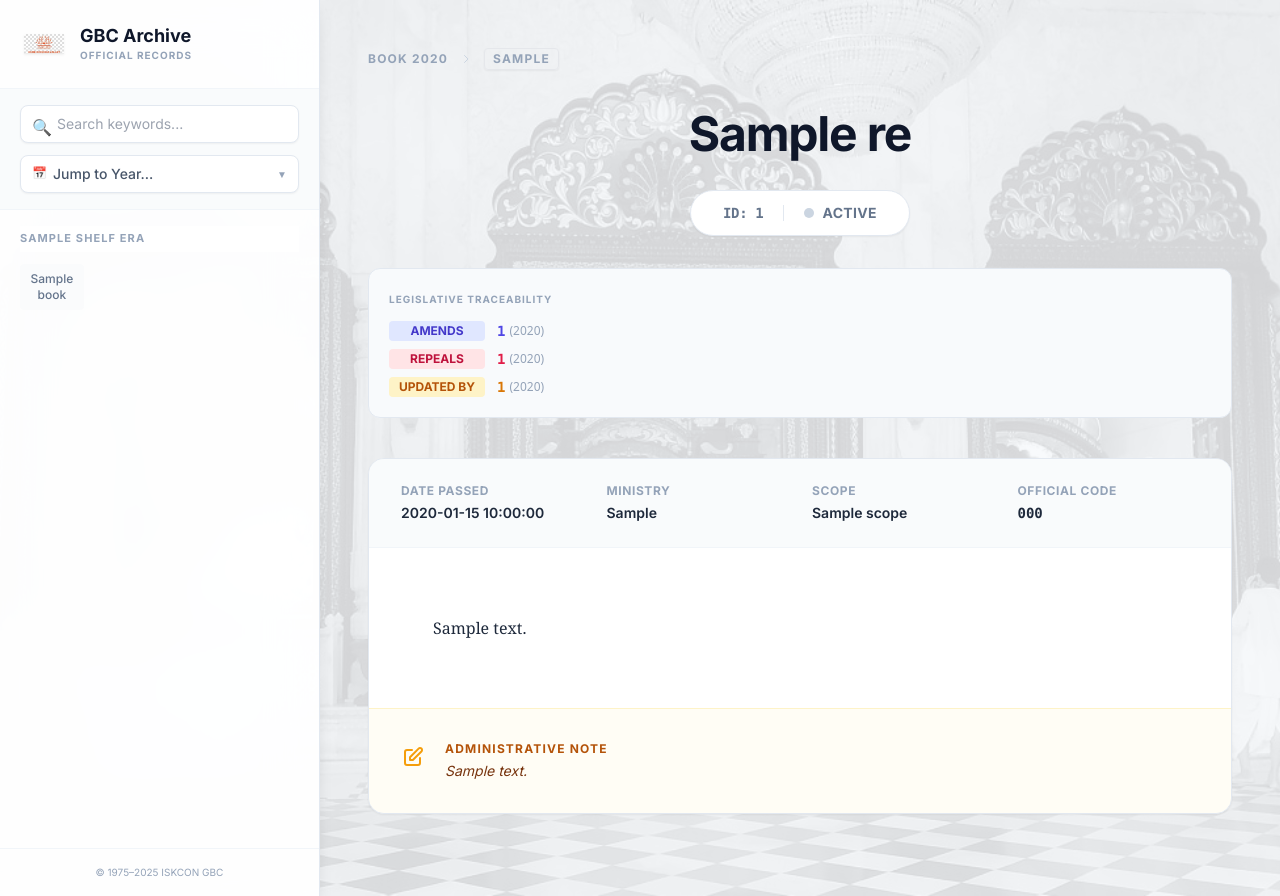
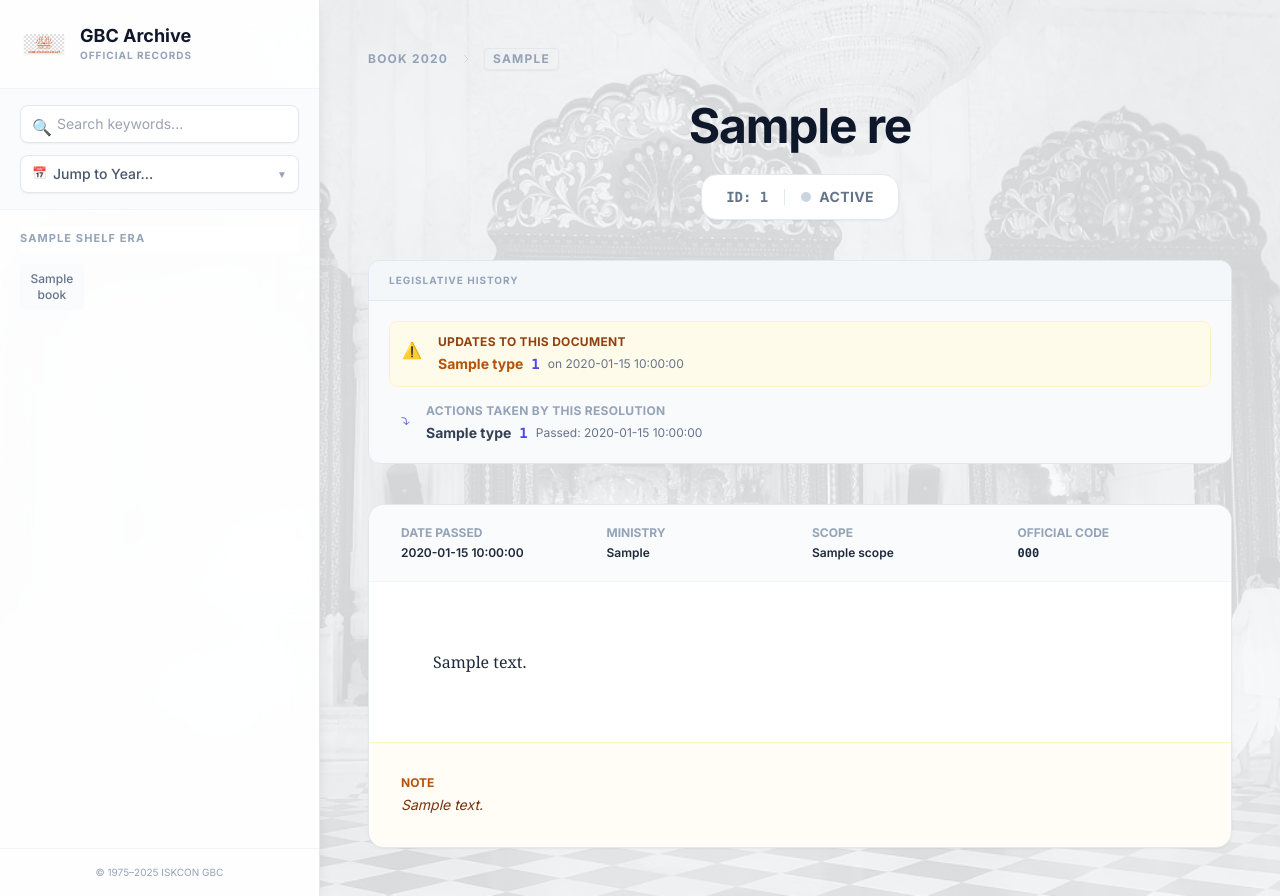
Before and after one commit to Shrikar32/ISKCON-Service-Learning, a FastAPI app: template templates/resolution.html in a window 1280 px wide. Run offline with FastAPI, Linux system fonts and the light colour scheme; the template is opened without the code that fills it: most values are stand-ins (such as "Sample title", 1, 10 or a date in 2020); some libraries are stand-ins or nearby versions.

Commit message:
Added bi-directional traceability and ministry labels

```diff
--- a/app.py
+++ b/app.py
@@ -7,11 +7,10 @@ from fastapi.templating import Jinja2Templates
 
 app = FastAPI()
 
-# Mount Static Assets
 app.mount("/static", StaticFiles(directory="static"), name="static")
 templates = Jinja2Templates(directory="templates")
 
-# --- 1. CONSTANTS: The 6 Ministries ---
+# --- 1. MINISTRIES & CATEGORIES ---
 CATEGORY_MAP = {
     "ADM": "Administrative & Appointments",
     "FIN": "Financial & Budgetary",
@@ -22,54 +21,98 @@ CATEGORY_MAP = {
 }
 
 CATEGORY_COLORS = {
-    "ADM": "bg-slate-100 text-slate-700 border-slate-200 ring-slate-200",
-    "FIN": "bg-emerald-50 text-emerald-700 border-emerald-200 ring-emerald-200",
-    "GUR": "bg-amber-50 text-amber-700 border-amber-200 ring-amber-200",
-    "ZON": "bg-indigo-50 text-indigo-700 border-indigo-200 ring-indigo-200",
-    "EDU": "bg-sky-50 text-sky-700 border-sky-200 ring-sky-200",
-    "LAW": "bg-rose-50 text-rose-700 border-rose-200 ring-rose-200"
+    "ADM": "bg-slate-100 text-slate-700 border-slate-200",
+    "FIN": "bg-emerald-50 text-emerald-700 border-emerald-200",
+    "GUR": "bg-amber-50 text-amber-700 border-amber-200",
+    "ZON": "bg-indigo-50 text-indigo-700 border-indigo-200",
+    "EDU": "bg-sky-50 text-sky-700 border-sky-200",
+    "LAW": "bg-rose-50 text-rose-700 border-rose-200"
 }
 
-# --- 2. LOGIC: Advanced Classification ---
-def classify_chapter(row):
-    text = f"{str(row.get('Section_Ministry', ''))} {str(row.get('Category', ''))} {str(row.get('Resolution_ID', ''))} {str(row.get('Title', ''))}".upper()
+# --- 2. GLOBAL INDEXES (The Brain) ---
+# We store metadata here so we can look up dates/years instantly
+RESOLUTION_META = {}
+# We store reverse links here (e.g., who amended whom)
+REVERSE_LINKS = {}
 
-    if "LAW" in text or "LEGAL" in text or "CONSTITUTION" in text or "JUSTICE" in text: return "LAW"
-    if "FIN" in text or "BUDGET" in text or "AUDIT" in text or "BBT" in text: return "FIN"
-    if "EDU" in text or "EDUCATION" in text or "ACADEMIC" in text or "SASTRIC" in text: return "EDU"
-    if "GUR" in text or "GURU" in text or "SANNYASA" in text or "INITIATION" in text: return "GUR"
-    if "ZON" in text or "ZONE" in text or "GBC ZONAL" in text: return "ZON"
-    return "ADM"
-
-# --- 3. DATA ENGINE: Smart Loader & Indexer ---
-RESOLUTION_INDEX = {}  # Global lookup for Year tracing
+def clean_id_list(id_str):
+    """Splits 'GBC-01, GBC-02' into a clean list."""
+    if pd.isna(id_str) or not str(id_str).strip():
+        return []
+    return [x.strip() for x in re.split(r'[,;]', str(id_str)) if x.strip()]
 
 def load_data():
-    global RESOLUTION_INDEX
+    global RESOLUTION_META, REVERSE_LINKS
+    RESOLUTION_META = {}
+    REVERSE_LINKS = {}
+
     data_folder = "data"
     if not os.path.exists(data_folder): return pd.DataFrame()
-
-    files = [f for f in os.listdir(data_folder) if f.endswith('.csv') or f.endswith('.xlsx')]
+    files = [f for f in os.listdir(data_folder) if f.endswith(('.csv', '.xlsx'))]
     if not files: return pd.DataFrame()
 
     filepath = os.path.join(data_folder, files[0])
-    print(f"✅ SYSTEM: Loading data from {files[0]}...")
 
     try:
         if filepath.endswith('.csv'): df = pd.read_csv(filepath)
         else: df = pd.read_excel(filepath)
 
-        # 1. Clean Data
+        # 1. Clean & Classify
         df['Year'] = pd.to_numeric(df['Year'], errors='coerce').fillna(0).astype(int)
-        df['Chapter_Code'] = df.apply(classify_chapter, axis=1)
+
+        # Smart Ministry Classifier
+        def get_ministry_code(row):
+            # If the file specifically says "FIN" or "EDU", trust it first
+            code = str(row.get('Section_Ministry', '')).upper()
+            if code in CATEGORY_MAP: return code
+
+            # Otherwise, guess based on keywords
+            text = f"{code} {str(row.get('Category', ''))} {str(row.get('Resolution_ID', ''))} {str(row.get('Title', ''))}".upper()
+            if "LAW" in text or "LEGAL" in text: return "LAW"
+            if "FIN" in text or "BUDGET" in text: return "FIN"
+            if "EDU" in text or "ACADEMIC" in text: return "EDU"
+            if "GUR" in text or "INITIATION" in text: return "GUR"
+            if "ZON" in text: return "ZON"
+            return "ADM"
+
+        df['Chapter_Code'] = df.apply(get_ministry_code, axis=1)
         df['Chapter_Name'] = df['Chapter_Code'].map(CATEGORY_MAP)
         df['Shelf'] = df['Year'].apply(lambda y: f"{int(y//10 * 10)}s")
         df['Is_Active'] = df['Status'].astype(str).str.lower() == 'active'
 
-        # 2. Build Index for Traceability (ID -> Year)
-        # We handle NaN and ensure IDs are strings
-        temp_df = df[['Resolution_ID', 'Year']].dropna()
-        RESOLUTION_INDEX = dict(zip(temp_df['Resolution_ID'].astype(str), temp_df['Year']))
+        # 2. POPULATE INTELLIGENCE INDEXES
+        for idx, row in df.iterrows():
+            rid = str(row['Resolution_ID']).strip()
+
+            # A. Store Metadata for Lookup
+            RESOLUTION_META[rid] = {
+                "year": row['Year'],
+                "date": str(row.get('Date_Passed', row['Year'])),
+                "title": row['Title']
+            }
+
+            # B. Build Reverse Links (The Time Machine)
+            # If This Res (A) amends Old Res (B), we tell B about it.
+
+            # Handle Amendments
+            for target in clean_id_list(row.get('Amends_IDs')):
+                if target not in REVERSE_LINKS: REVERSE_LINKS[target] = []
+                REVERSE_LINKS[target].append({
+                    "type": "AMENDED BY",
+                    "source_id": rid,
+                    "date": row.get('Date_Passed', row['Year']),
+                    "year": row['Year']
+                })
+
+            # Handle Repeals
+            for target in clean_id_list(row.get('Repeals_IDs')):
+                if target not in REVERSE_LINKS: REVERSE_LINKS[target] = []
+                REVERSE_LINKS[target].append({
+                    "type": "REPEALED BY",
+                    "source_id": rid,
+                    "date": row.get('Date_Passed', row['Year']),
+                    "year": row['Year']
+                })
 
         return df.sort_values(['Year', 'Resolution_ID'])
 
@@ -79,73 +122,44 @@ def load_data():
 
 DF = load_data()
 ALL_YEARS = sorted(DF['Year'].unique(), reverse=True) if not DF.empty else []
+NAV_TREE = {shelf: sorted(DF[DF['Shelf']==shelf]['Year'].unique()) for shelf in sorted(DF['Shelf'].unique())} if not DF.empty else {}
 
-def build_nav():
-    nav = {}
-    if DF.empty: return nav
-    for shelf in sorted(DF['Shelf'].unique()):
-        nav[shelf] = sorted(DF[DF['Shelf'] == shelf]['Year'].unique())
-    return nav
-
-NAV_TREE = build_nav()
-
-# --- 4. TRACEABILITY ENGINE ---
-def get_related_resolutions(id_string):
-    """Parses a comma-separated string of IDs and finds their Years."""
-    if not id_string or pd.isna(id_string):
-        return []
-
+# --- HELPER: Resolve Links ---
+def resolve_links(id_list_str, rel_type):
+    """Turns 'ID1, ID2' into detailed objects with dates."""
     links = []
-    # Split by comma or semicolon, strip whitespace
-    raw_ids = [x.strip() for x in re.split(r'[,;]', str(id_string)) if x.strip()]
-
-    for rid in raw_ids:
-        # Lookup Year in our global index
-        year = RESOLUTION_INDEX.get(rid, "Unknown")
-        links.append({"id": rid, "year": year})
-
+    for rid in clean_id_list(id_list_str):
+        meta = RESOLUTION_META.get(rid, {"year": "Unknown", "date": "Unknown"})
+        links.append({
+            "id": rid,
+            "type": rel_type,
+            "year": meta['year'],
+            "date": meta['date']
+        })
     return links
 
 # --- ROUTES ---
-
 @app.get("/")
 async def index(request: Request, q: str = None):
     results = []
     if q and not DF.empty:
-        mask = (
-            DF['Resolution_ID'].str.contains(q, case=False, na=False) |
-            DF['Title'].str.contains(q, case=False, na=False) |
-            DF['Full_Text'].str.contains(q, case=False, na=False)
-        )
+        mask = DF['Full_Text'].str.contains(q, case=False, na=False) | DF['Resolution_ID'].str.contains(q, case=False, na=False)
         results = DF[mask].to_dict('records')
-
-    return templates.TemplateResponse("base.html", {
-        "request": request, "nav": NAV_TREE, "years": ALL_YEARS,
-        "results": results, "query": q,
-        "cat_map": CATEGORY_MAP, "cat_colors": CATEGORY_COLORS
-    })
+    return templates.TemplateResponse("base.html", {"request": request, "nav": NAV_TREE, "years": ALL_YEARS, "results": results, "query": q})
 
 @app.get("/book/{year}")
 async def book_overview(request: Request, year: int):
     if DF.empty: return templates.TemplateResponse("base.html", {"request": request, "nav": NAV_TREE})
     book_df = DF[DF['Year'] == year]
-
     stats = {
         "total": len(book_df),
-        "active": len(book_df[book_df['Is_Active'] == True]),
-        "primary_code": book_df['Chapter_Code'].mode()[0] if not book_df.empty else "ADM"
+        "active": len(book_df[book_df['Is_Active']]),
+        "primary": book_df['Chapter_Code'].mode()[0] if not book_df.empty else "ADM"
     }
-    stats['primary_name'] = CATEGORY_MAP.get(stats['primary_code'], "Administrative")
-
-    chapters = {}
-    for code, name in CATEGORY_MAP.items():
-        chapters[code] = book_df[book_df['Chapter_Code'] == code].to_dict('records')
-
+    chapters = {code: book_df[book_df['Chapter_Code'] == code].to_dict('records') for code in CATEGORY_MAP}
     return templates.TemplateResponse("year_overview.html", {
-        "request": request, "year": year, "years": ALL_YEARS,
-        "shelf": book_df.iloc[0]['Shelf'] if not book_df.empty else "",
-        "stats": stats, "chapters": chapters, "nav": NAV_TREE,
-        "cat_map": CATEGORY_MAP, "cat_colors": CATEGORY_COLORS
+        "request": request, "year": year, "years": ALL_YEARS, "stats": stats, "chapters": chapters,
+        "nav": NAV_TREE, "cat_map": CATEGORY_MAP, "cat_colors": CATEGORY_COLORS
     })
 
 @app.get("/page/{res_id}")
@@ -154,15 +168,24 @@ async def page_view(request: Request, res_id: str):
     try:
         res = DF[DF['Resolution_ID'] == res_id].iloc[0].to_dict()
 
-        # --- CALCULATE TRACES ---
-        amends = get_related_resolutions(res.get('Amends_IDs'))
-        repeals = get_related_resolutions(res.get('Repeals_IDs'))
-        superseded_by = get_related_resolutions(res.get('Superseded_By'))
+        # 1. Forward Traces (What this resolution does to others)
+        forward_trace = []
+        forward_trace += resolve_links(res.get('Amends_IDs'), "AMENDS")
+        forward_trace += resolve_links(res.get('Repeals_IDs'), "REPEALS")
+
+        # 2. Backward Traces (What others did to this resolution)
+        # We check both the CSV column 'Superseded_By' AND our computed REVERSE_LINKS
+        backward_trace = []
+        backward_trace += resolve_links(res.get('Superseded_By'), "SUPERSEDED BY")
+
+        if res_id in REVERSE_LINKS:
+            # Add the computed reverse links (avoiding duplicates if possible)
+            backward_trace += REVERSE_LINKS[res_id]
 
         return templates.TemplateResponse("resolution.html", {
             "request": request, "res": res, "years": ALL_YEARS, "nav": NAV_TREE,
             "cat_map": CATEGORY_MAP, "cat_colors": CATEGORY_COLORS,
-            "trace": {"amends": amends, "repeals": repeals, "superseded": superseded_by}
+            "trace": {"forward": forward_trace, "backward": backward_trace}
         })
     except IndexError:
         return templates.TemplateResponse("base.html", {"request": request, "nav": NAV_TREE})
--- a/templates/resolution.html
+++ b/templates/resolution.html
@@ -3,7 +3,7 @@
 {% block content %}
 <div class="max-w-4xl mx-auto animate-fade-in-up print:w-full print:max-w-none">
 
-    <nav class="flex items-center gap-3 text-xs text-slate-400 font-bold uppercase tracking-widest mb-10 no-print">
+    <nav class="flex items-center gap-3 text-xs text-slate-400 font-bold uppercase tracking-widest mb-8 no-print">
         <a href="/book/{{ res.Year }}" class="hover:text-indigo-600 transition-colors">Book {{ res.Year }}</a>
         <svg class="w-3 h-3 text-slate-300" fill="none" viewBox="0 0 24 24" stroke="currentColor"><path stroke-linecap="round" stroke-linejoin="round" stroke-width="2" d="M9 5l7 7-7 7"/></svg>
         <span class="{{ cat_colors[res.Chapter_Code] }} px-2 py-0.5 rounded border shadow-sm">
@@ -11,16 +11,16 @@
         </span>
     </nav>
 
-    <header class="text-center mb-8 print:mb-8">
-        <h1 class="text-4xl md:text-5xl font-black text-slate-900 mb-8 leading-tight tracking-tight">{{ res.Title }}</h1>
+    <header class="text-center mb-10 print:mb-6">
+        <h1 class="text-4xl md:text-5xl font-black text-slate-900 mb-6 leading-tight tracking-tight">{{ res.Title }}</h1>
 
-        <div class="inline-flex items-center gap-5 px-8 py-3 bg-white rounded-full border border-slate-200 shadow-sm text-sm print:border-0 print:shadow-none print:px-0">
-            <span class="font-mono text-slate-500 font-bold tracking-tight">ID: {{ res.Resolution_ID }}</span>
+        <div class="inline-flex flex-wrap justify-center items-center gap-4 px-6 py-3 bg-white rounded-2xl border border-slate-200 shadow-sm text-sm print:border-0 print:shadow-none print:px-0">
+            <span class="font-mono text-slate-500 font-bold">ID: {{ res.Resolution_ID }}</span>
             <span class="w-px h-4 bg-slate-200 no-print"></span>
 
             <div class="flex items-center gap-2">
                 {% if res.Is_Active %}
-                <span class="block w-2.5 h-2.5 rounded-full bg-emerald-500 shadow-emerald-200 shadow-lg no-print"></span>
+                <span class="block w-2.5 h-2.5 rounded-full bg-emerald-500 shadow-lg no-print"></span>
                 <span class="text-emerald-700 font-black uppercase tracking-wide">Active</span>
                 {% else %}
                 <span class="block w-2.5 h-2.5 rounded-full bg-slate-300 no-print"></span>
@@ -30,49 +30,49 @@
         </div>
     </header>
 
-    {% if trace.amends or trace.repeals or trace.superseded %}
-    <div class="mb-10 p-5 bg-slate-50 rounded-xl border border-slate-200 text-sm no-print">
-        <h3 class="font-bold text-slate-400 uppercase text-[10px] tracking-widest mb-3">Legislative Traceability</h3>
+    {% if trace.forward or trace.backward %}
+    <div class="mb-10 bg-slate-50 rounded-xl border border-slate-200 overflow-hidden no-print">
+        <div class="bg-slate-100/50 px-5 py-3 border-b border-slate-200">
+            <h3 class="font-bold text-slate-400 uppercase text-[10px] tracking-widest">Legislative History</h3>
+        </div>
 
-        <div class="space-y-2">
-            {% if trace.amends %}
-            <div class="flex items-start gap-3">
-                <span class="bg-indigo-100 text-indigo-700 px-2 py-0.5 rounded text-xs font-bold w-24 text-center shrink-0">AMENDS</span>
-                <div class="flex flex-wrap gap-2">
-                    {% for item in trace.amends %}
-                    <a href="/page/{{ item.id }}" class="group flex items-center gap-1 font-mono font-bold text-indigo-600 hover:underline">
-                        {{ item.id }}
-                        <span class="text-slate-400 font-sans font-normal text-xs group-hover:text-slate-600">({{ item.year }})</span>
+        <div class="p-5 space-y-4">
+            {% if trace.backward %}
+            <div class="flex gap-4 p-3 bg-amber-50 rounded-lg border border-amber-100">
+                <div class="shrink-0 pt-1 text-amber-500">⚠️</div>
+                <div class="text-sm">
+                    <span class="block font-bold text-amber-800 text-xs uppercase tracking-wide mb-1">Updates to this Document</span>
+                    <ul class="space-y-2">
+                        {% for item in trace.backward %}
+                        <li class="flex items-center gap-2">
+                            <span class="font-bold text-amber-700">{{ item.type }}</span>
+                            <a href="/page/{{ item.source_id if item.source_id else item.id }}" class="font-mono font-bold text-indigo-600 hover:underline">
+                                {{ item.source_id if item.source_id else item.id }}
                             </a>
+                            <span class="text-slate-500 text-xs">on {{ item.date }}</span>
+                        </li>
                         {% endfor %}
+                    </ul>
                 </div>
             </div>
             {% endif %}
 
-            {% if trace.repeals %}
-            <div class="flex items-start gap-3">
-                <span class="bg-rose-100 text-rose-700 px-2 py-0.5 rounded text-xs font-bold w-24 text-center shrink-0">REPEALS</span>
-                <div class="flex flex-wrap gap-2">
-                    {% for item in trace.repeals %}
-                    <a href="/page/{{ item.id }}" class="group flex items-center gap-1 font-mono font-bold text-rose-600 hover:underline">
+            {% if trace.forward %}
+            <div class="flex gap-4 px-3">
+                <div class="shrink-0 pt-1 text-indigo-500">⤵</div>
+                <div class="text-sm">
+                    <span class="block font-bold text-slate-400 text-xs uppercase tracking-wide mb-1">Actions taken by this Resolution</span>
+                    <ul class="space-y-2">
+                        {% for item in trace.forward %}
+                        <li class="flex items-center gap-2">
+                            <span class="font-bold text-slate-700">{{ item.type }}</span>
+                            <a href="/page/{{ item.id }}" class="font-mono font-bold text-indigo-600 hover:underline">
                                 {{ item.id }}
-                        <span class="text-slate-400 font-sans font-normal text-xs group-hover:text-slate-600">({{ item.year }})</span>
                             </a>
+                            <span class="text-slate-500 text-xs">Passed: {{ item.date }}</span>
+                        </li>
                         {% endfor %}
-                </div>
-            </div>
-            {% endif %}
-
-            {% if trace.superseded %}
-            <div class="flex items-start gap-3">
-                <span class="bg-amber-100 text-amber-700 px-2 py-0.5 rounded text-xs font-bold w-24 text-center shrink-0">UPDATED BY</span>
-                <div class="flex flex-wrap gap-2">
-                    {% for item in trace.superseded %}
-                    <a href="/page/{{ item.id }}" class="group flex items-center gap-1 font-mono font-bold text-amber-600 hover:underline">
-                        {{ item.id }}
-                        <span class="text-slate-400 font-sans font-normal text-xs group-hover:text-slate-600">({{ item.year }})</span>
-                    </a>
-                    {% endfor %}
+                    </ul>
                 </div>
             </div>
             {% endif %}
@@ -83,40 +83,33 @@
     <article class="bg-white rounded-2xl shadow-sm border border-slate-200 overflow-hidden relative print:border-0 print:shadow-none">
         <div class="absolute top-0 left-0 w-full h-1.5 {{ cat_colors[res.Chapter_Code].split(' ')[0].replace('bg-', 'bg-') }}-400 no-print"></div>
 
-        <div class="bg-slate-50/80 border-b border-slate-100 px-8 py-6 grid grid-cols-2 md:grid-cols-4 gap-6 text-xs print:bg-transparent print:border-b-2 print:border-slate-800">
+        <div class="bg-slate-50/80 border-b border-slate-100 px-8 py-5 grid grid-cols-2 md:grid-cols-4 gap-6 text-xs print:bg-transparent print:border-b-2 print:border-slate-800">
             <div>
-                <span class="block text-slate-400 font-bold uppercase mb-1 tracking-wider">Date Passed</span>
-                <span class="font-semibold text-slate-800 text-sm">{{ res.Date_Passed }}</span>
+                <span class="block text-slate-400 font-bold uppercase mb-1">Date Passed</span>
+                <span class="font-semibold text-slate-800">{{ res.Date_Passed }}</span>
             </div>
             <div>
-                <span class="block text-slate-400 font-bold uppercase mb-1 tracking-wider">Ministry</span>
-                <span class="font-semibold text-slate-800 text-sm">{{ res.Section_Ministry }}</span>
+                <span class="block text-slate-400 font-bold uppercase mb-1">Ministry</span>
+                <span class="font-semibold text-slate-800">{{ res.Section_Ministry if res.Section_Ministry else res.Chapter_Name }}</span>
             </div>
             <div>
-                <span class="block text-slate-400 font-bold uppercase mb-1 tracking-wider">Scope</span>
-                <span class="font-semibold text-slate-800 text-sm">{{ res.Scope }}</span>
+                <span class="block text-slate-400 font-bold uppercase mb-1">Scope</span>
+                <span class="font-semibold text-slate-800">{{ res.Scope }}</span>
             </div>
             <div>
-                <span class="block text-slate-400 font-bold uppercase mb-1 tracking-wider">Official Code</span>
-                <span class="font-semibold text-slate-800 font-mono text-sm">{{ res.Official_Code }}</span>
+                <span class="block text-slate-400 font-bold uppercase mb-1">Official Code</span>
+                <span class="font-semibold text-slate-800 font-mono">{{ res.Official_Code }}</span>
             </div>
         </div>
 
-        <div class="p-10 md:p-16 print:p-0 print:pt-8">
-            <div class="prose prose-slate prose-lg max-w-none font-serif leading-loose text-slate-800 text-justify">
+        <div class="p-10 md:p-16 print:p-0 print:pt-8 prose prose-slate prose-lg max-w-none font-serif leading-loose text-slate-800 text-justify">
             {{ res.Full_Text }}
-            </div>
         </div>
 
         {% if res.Notes %}
-        <div class="bg-amber-50/50 border-t border-amber-100 p-8 flex gap-5 print:bg-transparent print:border-t print:border-slate-300">
-            <div class="flex-shrink-0 pt-1 no-print">
-                <svg class="w-6 h-6 text-amber-500" fill="none" viewBox="0 0 24 24" stroke="currentColor"><path stroke-linecap="round" stroke-linejoin="round" stroke-width="2" d="M11 5H6a2 2 0 00-2 2v11a2 2 0 002 2h11a2 2 0 002-2v-5m-1.414-9.414a2 2 0 112.828 2.828L11.828 15H9v-2.828l8.586-8.586z"/></svg>
-            </div>
-            <div class="text-sm text-amber-900 italic">
-                <strong class="block not-italic text-xs font-bold uppercase text-amber-700 mb-1 tracking-widest">Administrative Note</strong>
+        <div class="bg-amber-50/50 border-t border-amber-100 p-8 text-sm text-amber-900 italic print:bg-transparent print:border-slate-300">
+            <strong class="block not-italic text-xs font-bold uppercase text-amber-700 mb-1">Note</strong>
             {{ res.Notes }}
-            </div>
         </div>
         {% endif %}
     </article>
```
Lines whose indentation alone changed are shown as unchanged.
